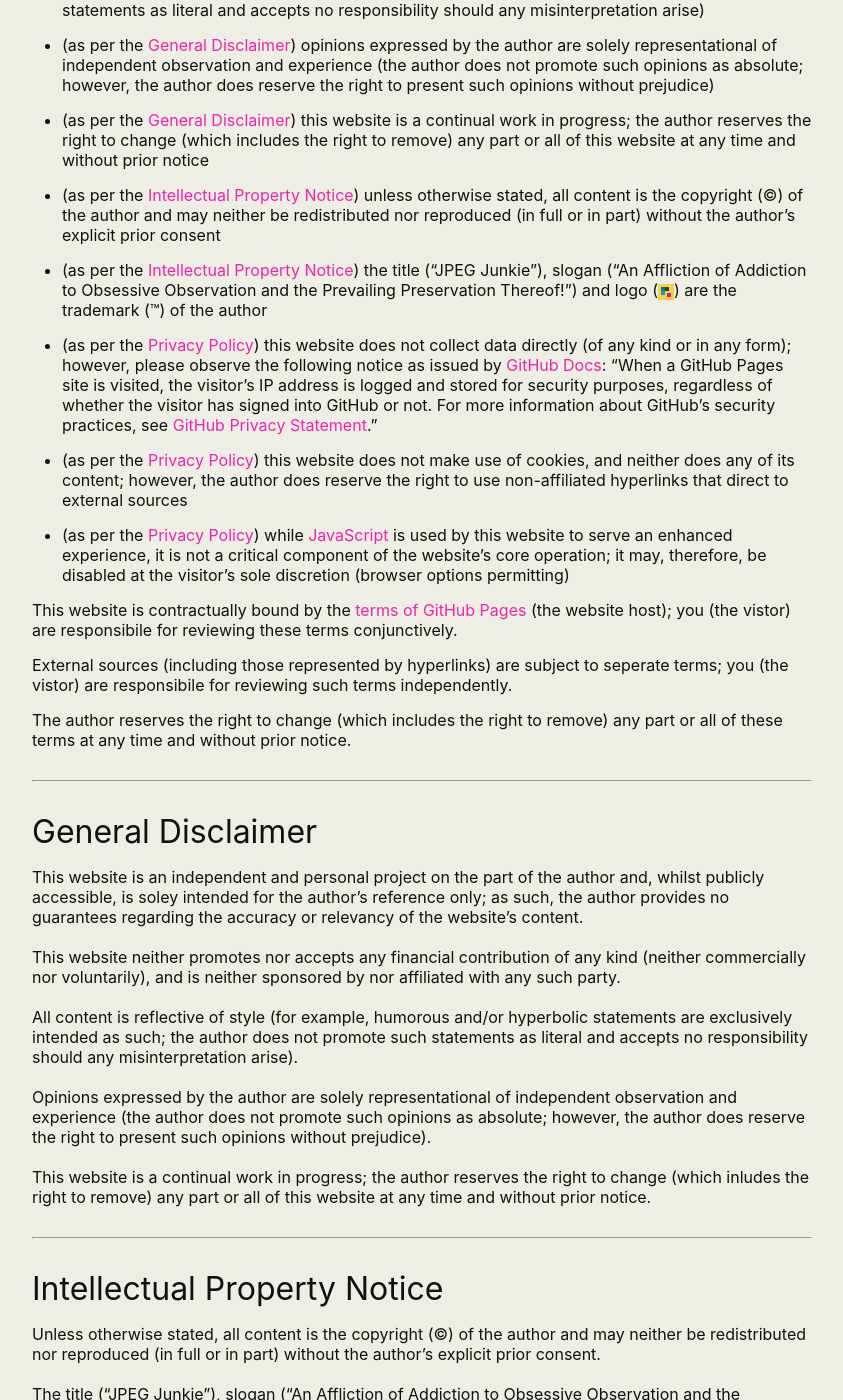
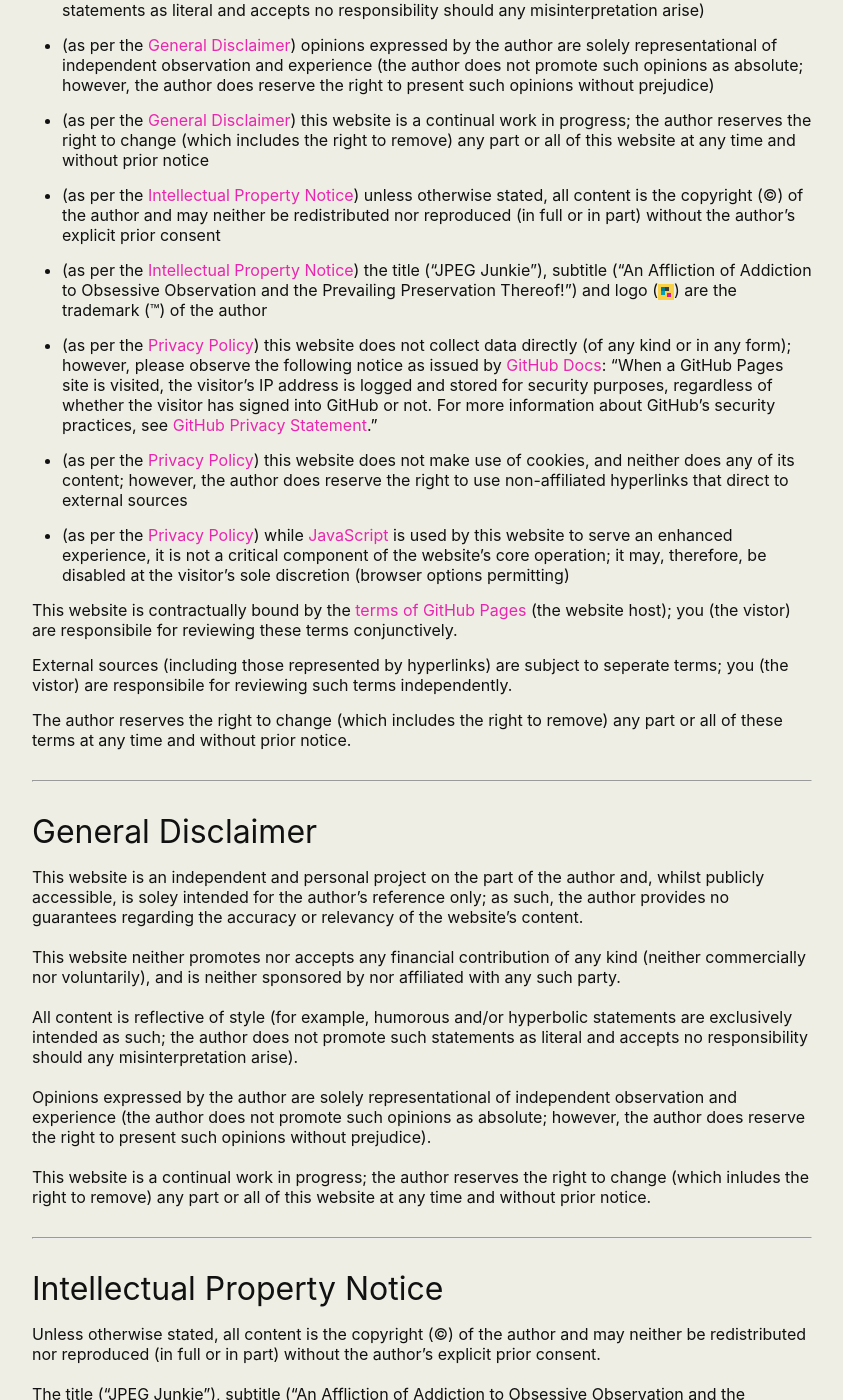
Before and after one commit to martbetz/martbetz.github.io, a Jekyll site: the page built from terms-and-conditions.md, in a window 1280 px wide and 1400 px high, scrolled down 688 px. Shown: the whole window, without its empty margins (218-1061 px from the left). Built offline with Jekyll 4.4.1, drawn with Linux system fonts in a browser that asks for light colours; some of the changed text lies outside the part shown.

Commit message:
Update terms-and-conditions.md

```diff
--- a/terms-and-conditions.md
+++ b/terms-and-conditions.md
@@ -71,7 +71,7 @@
 </ul>
 <ul>
 <li>
-(as per the <a href="#copyright">Intellectual Property Notice</a>) the title (“JPEG Junkie”), slogan (“An Affliction of Addiction to Obsessive Observation and the Prevailing Preservation Thereof!”) and logo (<img src="/favicon.ico" alt="logo" width="16px">) are the trademark (™) of the author
+(as per the <a href="#copyright">Intellectual Property Notice</a>) the title (“JPEG Junkie”), subtitle (“An Affliction of Addiction to Obsessive Observation and the Prevailing Preservation Thereof!”) and logo (<img src="/favicon.ico" alt="logo" width="16px">) are the trademark (™) of the author
 </li>
 </ul>
 <ul>
@@ -151,7 +151,7 @@
 Unless otherwise stated, all content is the copyright (©) of the author and may neither be redistributed nor reproduced (in full or in part) without the author’s explicit prior consent.
 <br>
 <br>
-The title (“JPEG Junkie”), slogan (“An Affliction of Addiction to Obsessive Observation and the Prevailing Preservation Thereof!”) and logo (<img src="/favicon.ico" alt="logo" width="16px">) are the trademark (™) of the author.
+The title (“JPEG Junkie”), subtitle (“An Affliction of Addiction to Obsessive Observation and the Prevailing Preservation Thereof!”) and logo (<img src="/favicon.ico" alt="logo" width="16px">) are the trademark (™) of the author.
      </p>
  </div>
 <hr>
```
